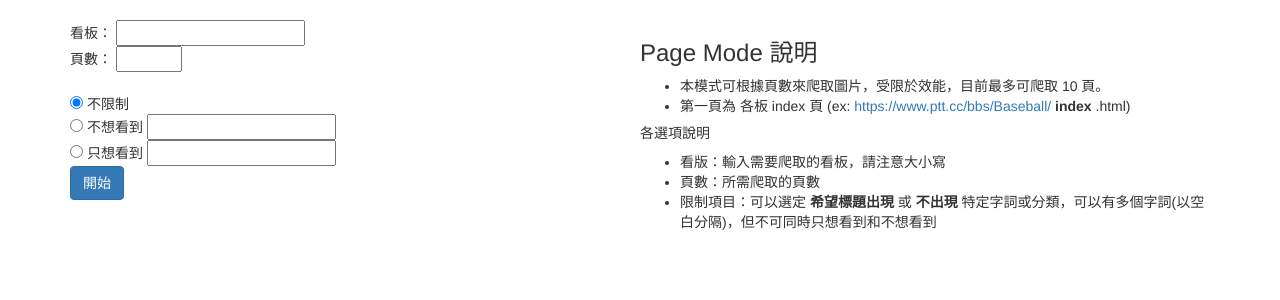
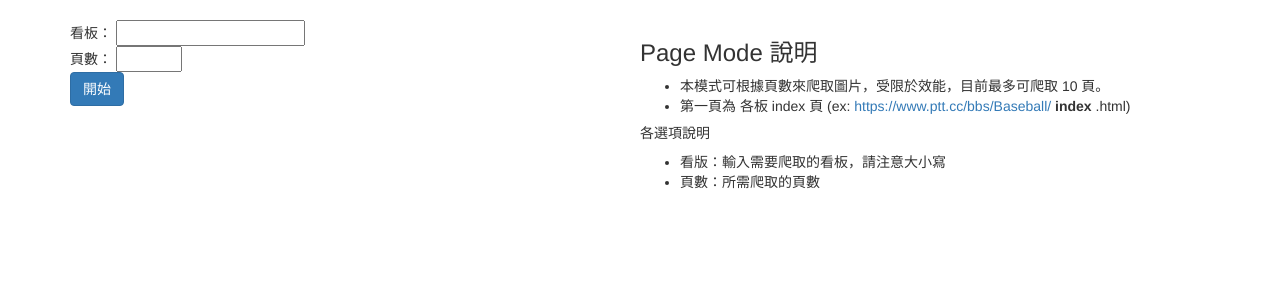
Before and after one commit to aqweteddy/PttCrawlWebsite, a Flask app: page /page_mode in a window 1280 px wide. Shown: the part 108-408 px from the top of the page. Run offline with Flask 2, Linux system fonts and the light colour scheme; some libraries are stand-ins or nearby versions.

Commit message:
disable limit

```diff
--- a/templates/page_mode.html
+++ b/templates/page_mode.html
@@ -52,19 +52,19 @@
                 <br> 頁數：
                 <input type="number" name="pages" id="pages" min=1 max=100>
                 <br>
-                <br>
+{#                <br>#}
                 {#                不限制#}
-                <input type="radio" name="option" id="no_lim" value="radio0" checked> 不限制
-                <br>
+{#                <input type="radio" name="option" id="no_lim" value="radio0" checked> 不限制#}
+{#                <br>#}
                 {#                不想看到#}
-                <input type="radio" name="option" id="not_want" value="radio1">
-                不想看到 <input type="text" name="text_not_want">
-                <br>
+{#                <input type="radio" name="option" id="not_want" value="radio1">#}
+{#                不想看到 <input type="text" name="text_not_want">#}
+{#                <br>#}
                 {#只想看到#}
-
-                <input type="radio" name="option" id="want" value="">
-                只想看到 <input type="text" name="text_want">
-                <br>
+{##}
+{#                <input type="radio" name="option" id="want" value="">#}
+{#                只想看到 <input type="text" name="text_want">#}
+{#                <br>#}
                 <input type="submit" class="btn btn-primary" name="start" value="開始" onclick="loading();">
             </form>
         </div>
@@ -80,7 +80,7 @@
             <ul>
                 <li>看版：輸入需要爬取的看板，請注意大小寫</li>
                 <li>頁數：所需爬取的頁數</li>
-                <li>限制項目：可以選定 <strong>希望標題出現</strong> 或 <strong>不出現</strong> 特定字詞或分類，可以有多個字詞(以空白分隔)，但不可同時只想看到和不想看到
+{#                <li>限制項目：可以選定 <strong>希望標題出現</strong> 或 <strong>不出現</strong> 特定字詞或分類，可以有多個字詞(以空白分隔)，但不可同時只想看到和不想看到#}
                 </li>
             </ul>
         </div>
```
